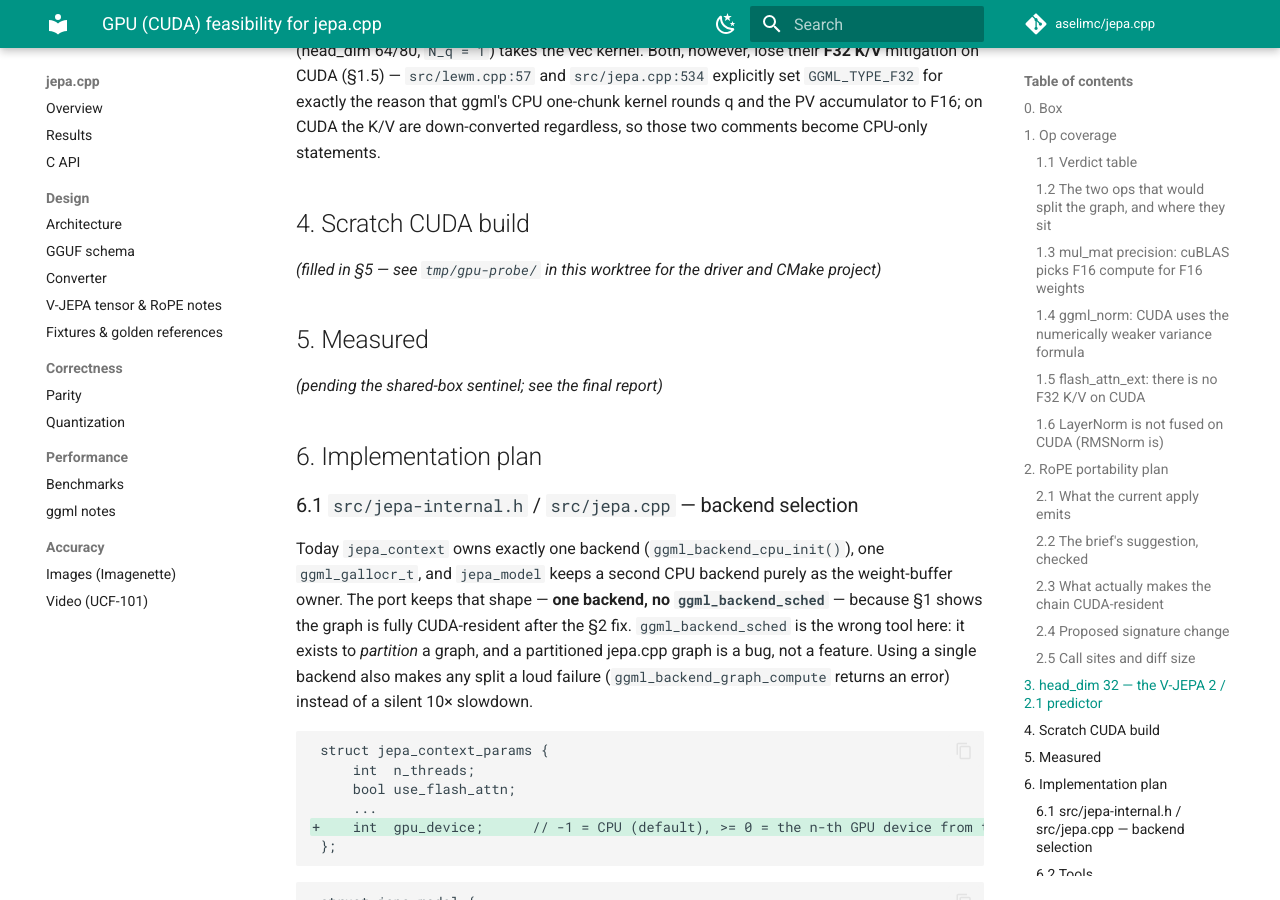
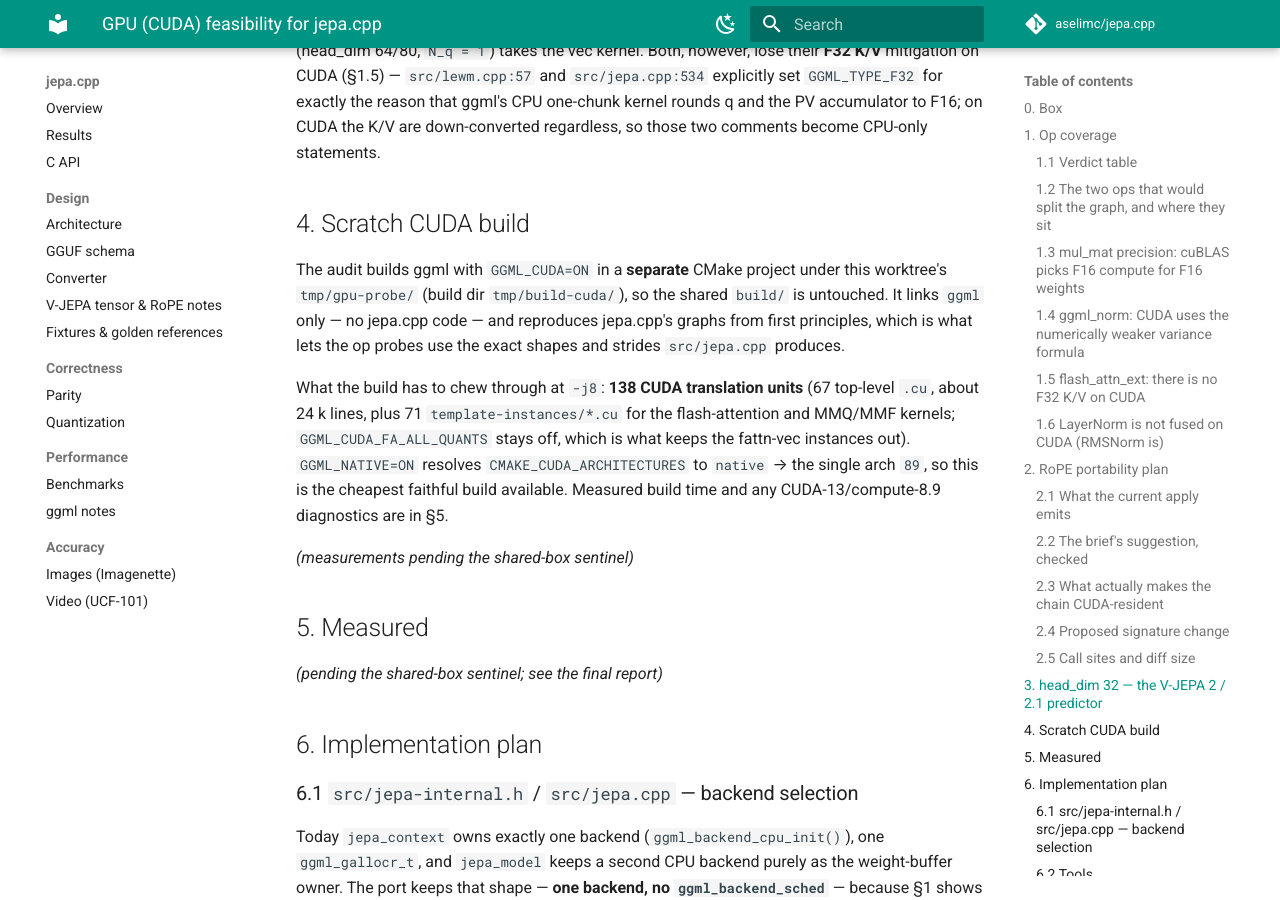
Before and after one commit to aselimc/jepa.cpp, an MkDocs documentation site: the page built from docs/gpu-notes.md, in a window 1280 px wide and 900 px high, scrolled down 11462 px. Built offline with MkDocs 1.6.1 and Material for MkDocs 9.7.7, drawn with Linux system fonts in a browser that asks for light colours; comment, search, counter and statistics services are not loaded.

Commit message:
docs/gpu-notes.md: describe the scratch CUDA build (138 TUs, single arch 89)

```diff
--- a/docs/gpu-notes.md
+++ b/docs/gpu-notes.md
@@ -345,7 +345,18 @@ are down-converted regardless, so those two comments become CPU-only statements.
 
 ## 4. Scratch CUDA build
 
-*(filled in §5 — see `tmp/gpu-probe/` in this worktree for the driver and CMake project)*
+The audit builds ggml with `GGML_CUDA=ON` in a **separate** CMake project under this worktree's
+`tmp/gpu-probe/` (build dir `tmp/build-cuda/`), so the shared `build/` is untouched. It links `ggml`
+only — no jepa.cpp code — and reproduces jepa.cpp's graphs from first principles, which is what lets
+the op probes use the exact shapes and strides `src/jepa.cpp` produces.
+
+What the build has to chew through at `-j8`: **138 CUDA translation units** (67 top-level `.cu`,
+about 24 k lines, plus 71 `template-instances/*.cu` for the flash-attention and MMQ/MMF kernels;
+`GGML_CUDA_FA_ALL_QUANTS` stays off, which is what keeps the fattn-vec instances out). `GGML_NATIVE=ON`
+resolves `CMAKE_CUDA_ARCHITECTURES` to `native` → the single arch `89`, so this is the cheapest
+faithful build available. Measured build time and any CUDA-13/compute-8.9 diagnostics are in §5.
+
+*(measurements pending the shared-box sentinel)*
 
 ## 5. Measured
 
```
